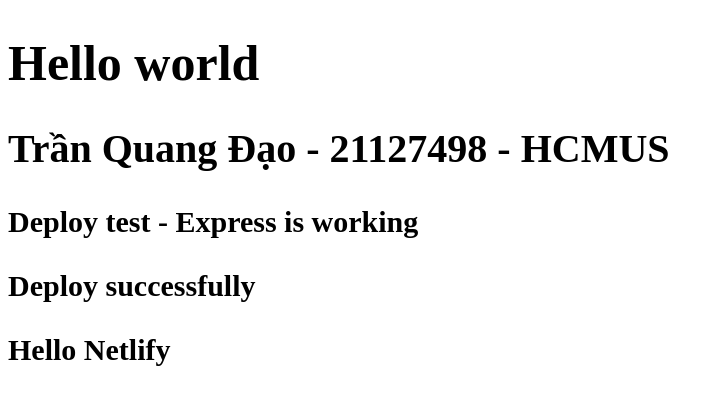
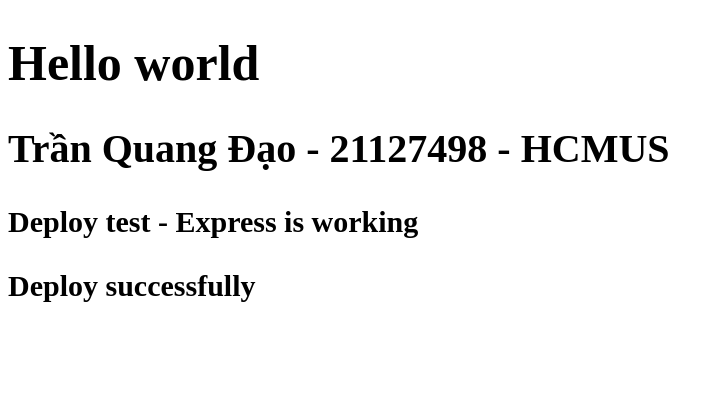
Before and after one commit to QuangDaoTechnology/DemoExpressJS, a website: page public/index.html in a window 1280 px wide. Shown: the whole page, without its empty margins (0-723 px from the left). Drawn offline with Linux system fonts and the light colour scheme.

Commit message:
Delete Hello Netlify message

```diff
--- a/public/index.html
+++ b/public/index.html
@@ -8,6 +8,5 @@
  <h2 style="font-size: 40px; font-weight: bold;">Trần Quang Đạo - 21127498 - HCMUS</h2>
  <p style="font-size: 30px; font-weight: bold;">Deploy test - Express is working </p>
  <p style="font-size: 30px; font-weight: bold;">Deploy successfully</p>
- <p style="font-size: 30px; font-weight: bold;">Hello Netlify</p>
 </body>
 </html>
```
